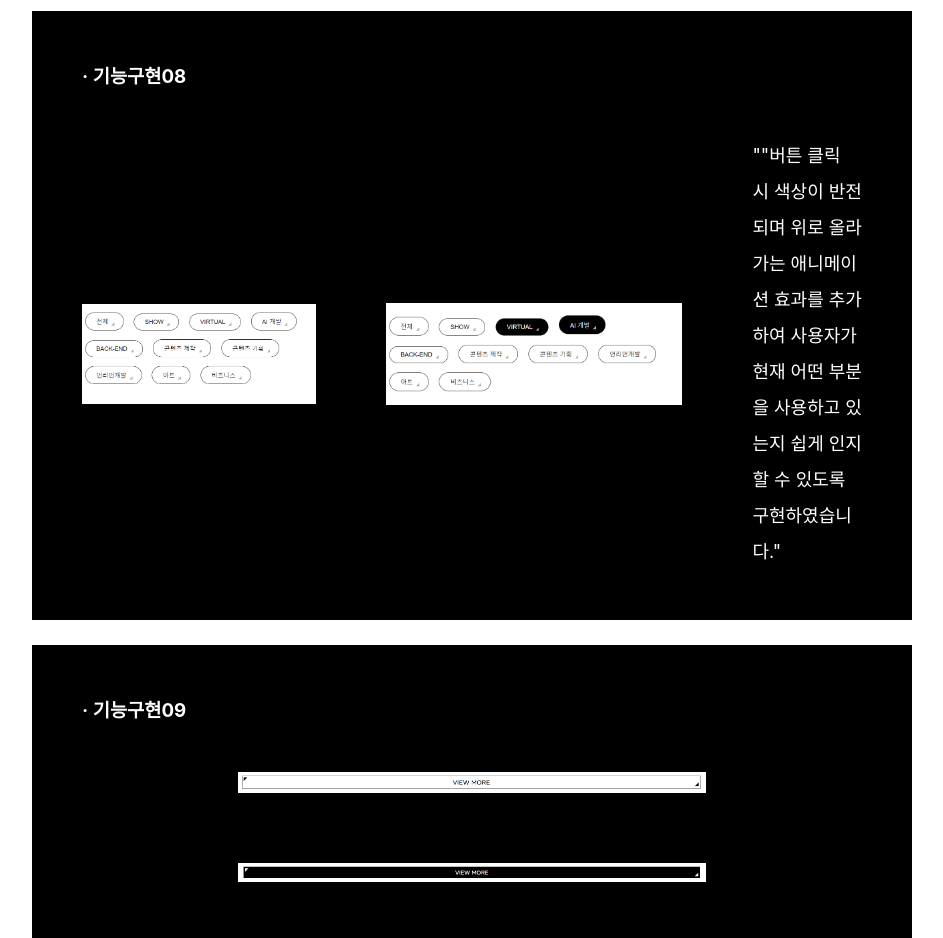
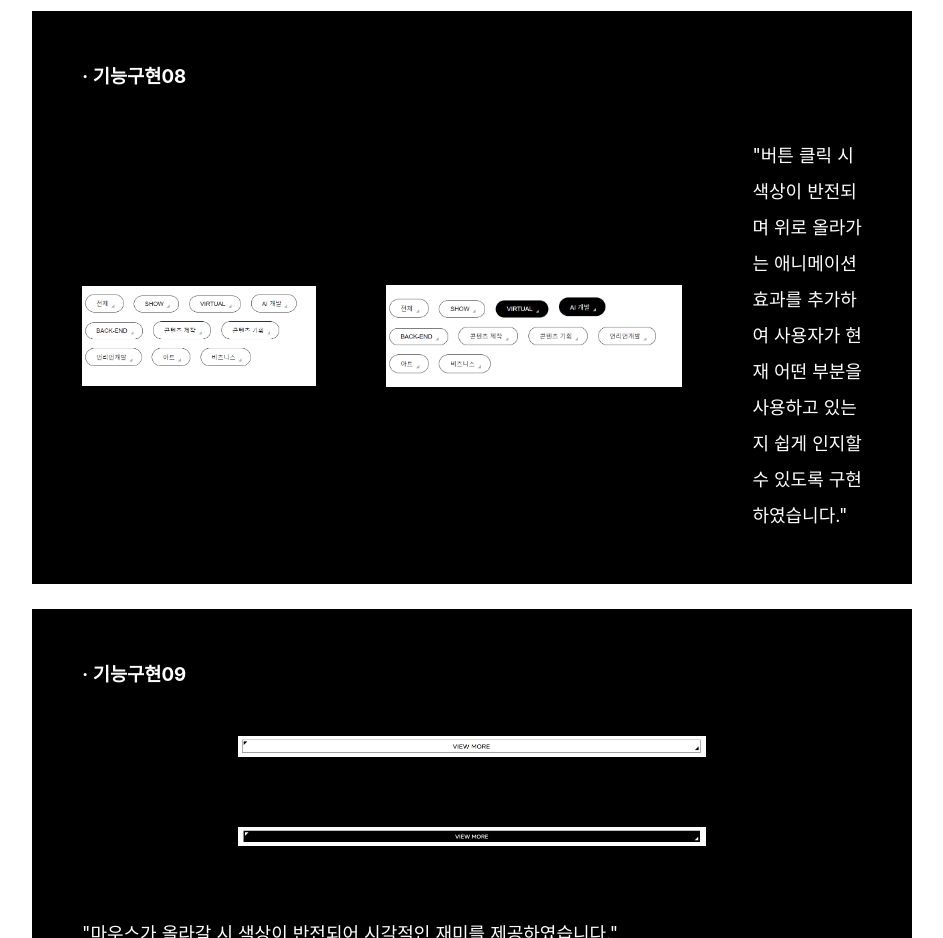
Before and after one commit to maezzuu/ariastory, a plain HTML site: page index.html in a window 1280 px wide. Shown: the part 6220-7158 px from the top of the page, without its empty margins (168-1111 px from the left). Drawn offline with nearby package versions, Linux system fonts and the light colour scheme; a web font is replaced by a local one.

Commit message:
아리아스토리보드

```diff
--- a/index.html
+++ b/index.html
@@ -121,7 +121,7 @@
             <img src="img/aria13.png" alt="img13" class="img13">
             <img src="img/aria16.png" alt="img14" class="img14">
             <div class="text_flex">
-                <p>""버튼 클릭 시 색상이 반전되며 위로 올라가는 애니메이션 효과를 추가하여 사용자가 현재 어떤 부분을 사용하고 있는지 쉽게 인지할 수 있도록 구현하였습니다."</p>
+                <p>"버튼 클릭 시 색상이 반전되며 위로 올라가는 애니메이션 효과를 추가하여 사용자가 현재 어떤 부분을 사용하고 있는지 쉽게 인지할 수 있도록 구현하였습니다."</p>
             </div>
         </div>
     </section>
```
